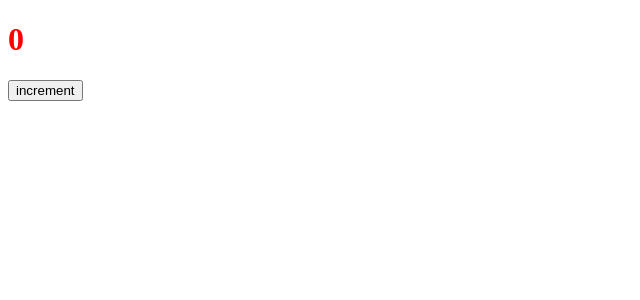
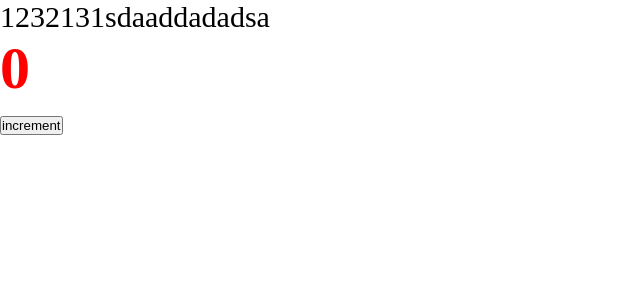
Before and after one commit to rab-dot/React-ulbi, a React app: page / in a window 1280 px wide. Shown: the top 300 px of the page, without its empty margins (0-640 px from the left). Built offline with nearby package versions, Linux system fonts and the light colour scheme.

Commit message:
config css modules

```diff
--- /dev/null
+++ b/src/App.tsx
@@ -0,0 +1,13 @@
+import { Counter } from "./components/Counter";
+import "./index.scss";
+
+const App = () => {
+  return (
+    <div className="app">
+      1232131sdaaddadadsa
+      <Counter />
+    </div>
+  );
+};
+
+export default App;
--- a/src/components/Counter.scss
+++ b/src/components/Counter.module.scss
@@ -1,3 +1,3 @@
-h1 {
+.h1 {
   color: red;
 }
--- a/src/components/Counter.tsx
+++ b/src/components/Counter.tsx
@@ -1,5 +1,5 @@
 import { useState } from "react";
-import "./Counter.scss";
+import classes from "./Counter.module.scss";
 
 export const Counter = () => {
   const [count, setCount] = useState(0);
@@ -10,7 +10,7 @@ export const Counter = () => {
 
   return (
     <div>
-      <h1>{count}</h1>
+      <h1 className={classes.h1}>{count}</h1>
       <button onClick={increment}>increment</button>
     </div>
   );
--- /dev/null
+++ b/src/index.scss
@@ -0,0 +1,9 @@
+* {
+  margin: 0;
+  padding: 0;
+  box-sizing: border-box;
+}
+
+.app {
+  font-size: 30px;
+}
--- a/src/index.tsx
+++ b/src/index.tsx
@@ -1,9 +1,4 @@
 import { render } from "react-dom";
-import { Counter } from "./components/Counter";
+import App from "./App";
 
-render(
-  <div>
-    <Counter />
-  </div>,
-  document.getElementById("root")
-);
+render(<App />, document.getElementById("root"));
```
Also changed, not shown: src/global.d.ts (added, +7 -0 lines), 5 other files (tests, documents, lock files or other folders).
